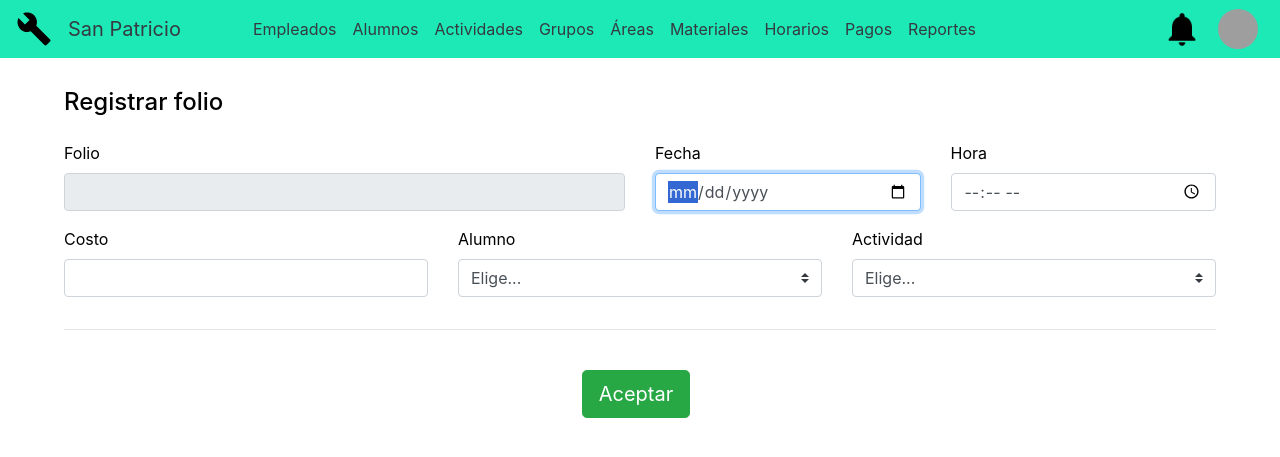
After one commit to AxelGarcia123/San-Patricio, a Flask app: page /generar-folios in a window 1280 px wide. The commit adds this page. Shown: the top 457 px of the page. Run offline with Flask 2, Linux system fonts and the light colour scheme; some libraries are stand-ins or nearby versions; grey boxes are pictures that could not be loaded.

Commit message:
Nuevos cambios, feos, pero cambios.

```diff
--- a/src/main.py
+++ b/src/main.py
@@ -201,6 +201,53 @@ def cargar_alumnos_registro(curp):
 
     return render_template('alumnos_registro.html', curp = curp)
 
+@app.route('/generar-folios', methods=['GET', 'POST'])
+def cargar_folios_generar():
+    if request.method == "POST":
+        detalles = request.form
+        _fecha = detalles['fecha']
+        _hora = detalles['hora']
+        _costo = detalles['costo']
+        _alumno = detalles['alumno']
+        _actividad = detalles['actividad']
+
+        _fechaHora = _fecha + " " + _hora
+
+        query = "insert into folio values (%s, %s, %s, %s, %s)"
+        values = (None, _fechaHora, _costo, _alumno, _actividad)
+
+        cur.execute(query, values)
+        mydb.commit()
+
+        print("INSERCION EXITOSA")
+        pass
+
+    return render_template('folios_generar.html')
+
+@app.route('/registro-inscripciones', methods=['GET', 'POST'])
+def cargar_inscripciones_registro():
+    if request.method == "POST":
+        detalles = request.form
+        _folio = detalles['folio']
+        _fecha = detalles['fecha']
+        _hora = detalles['hora']
+        _importe = detalles['importe']
+        _total = detalles['total']
+        _grupo = detalles['grupo']
+
+        _fechaHora = _fecha + " " + _hora
+
+        query = "insert into registroinscripcion values (%s, %s, %s, %s, %s)"
+        values = (_folio, _fechaHora, _importe, _total, _grupo)
+
+        cur.execute(query, values)
+        mydb.commit()
+
+        print("INSERCION EXITOSA")
+        pass
+
+    return render_template('inscripciones_registro.html')
+
 # @app.route('/test', methods=['GET', 'POST'])
 # def test():
 #     if request.method == "POST":
--- /dev/null
+++ b/src/static/js/scripts/folios_generar.js
@@ -0,0 +1,40 @@
+(async function () {
+    'use strict'
+
+    window.addEventListener('load', async function () {
+      // Fetch all the forms we want to apply custom Bootstrap validation styles to
+      var forms = document.getElementsByClassName('needs-validation')
+
+      // Loop over them and prevent submission
+      Array.prototype.filter.call(forms, async function (form) {
+        form.addEventListener('submit', async function (event) {
+          if (form.checkValidity() === false) {
+            event.preventDefault()
+            event.stopPropagation()
+          }
+          form.classList.add('was-validated')
+        }, false)
+      })
+
+    }, false)
+}())
+
+
+// var folio = document.getElementById('folio')
+
+// var numeros = "1234567890"
+
+// function generarFolio() {
+//     let folio_generado = ""
+//     for (let i = 0; i < 11; i++) {
+//         folio_generado += numeros.charAt(getRandom(0, numeros.length - 1))
+//     }
+//     folio.value = folio_generado
+// }
+
+// // min y max incluidos
+// function getRandom(min, max) {
+//     return Math.floor(Math.random() * (max - min + 1) ) + min;
+// }
+
+// generarFolio()
--- a/src/templates/Login.html
+++ b/src/templates/Login.html
@@ -37,7 +37,7 @@
         </div>
     </div>
 
-    <script src="{{ url_for('static', filename='js/jquery.min.js') }}"></script>
+    <script src="{{ url_for('static', filename='js/jquery-3.4.1.min.js') }}"></script>
     <!-- <script src="{{ url_for('static', filename='js/login/login.js') }}"></script> -->
 </body>
 </html>
--- /dev/null
+++ b/src/templates/folios_generar.html
@@ -0,0 +1,94 @@
+{% extends "menu_responsive.html" %}
+{% block titulo %}Generar folio{% endblock %}
+
+{% block contenido %}
+<!-- REGISTRO DE FOLIOS -->
+
+<div class="forma mt-3">
+
+    <h4 class="mx-auto mb-4">Registrar folio</h4>
+
+    <form class="needs-validation"  action="" method="POST">
+        <div class="row ">
+
+            <div class="col-md-6 mb-3">
+                <label for="folio">Folio</label>
+                <input type="number" class="form-control" id="folio" name="folio" placeholder="" value="" maxlength="10" required disabled>
+
+                <div class="invalid-feedback">
+                    Ingrese un folio válido.
+                </div>
+            </div>
+
+            <div class="col-md-3 mb-3">
+                <label for="fecha">Fecha</label>
+                <input type="date" class="form-control" id="fecha" name="fecha" placeholder="" value="" required autofocus>
+
+                <div class="invalid-feedback">
+                    Ingrese una fecha válida.
+                </div>
+            </div>
+
+            <div class="col-md-3 mb-3">
+                <label for="hora">Hora</label>
+                <input type="time" class="form-control" id="hora" name="hora" placeholder="" value="" required>
+
+                <div class="invalid-feedback">
+                    Ingrese una hora válida.
+                </div>
+            </div>
+
+        </div>
+
+        <div class="row">
+
+            <div class="col-md-4 mb-3">
+                <label for="costo">Costo</label>
+                <input type="number" class="form-control" id="costo" name="costo" placeholder="" value="" required>
+
+                <div class="invalid-feedback">
+                    Ingrese una cantidad válida.
+                </div>
+            </div>
+
+            <div class="col-md-4 mb-3">
+                <label for="alumno">Alumno</label>
+                <select class="custom-select d-block w-100" id="alumno" name="alumno" required>
+                    <option value="">Elige...</option>
+                    <!-- <option value="Deportiva">Deportiva</option> -->
+                </select>
+
+                <div class="invalid-feedback">
+                    Elija una opción.
+                </div>
+            </div>
+
+            <div class="col-md-4 mb-3">
+                <label for="actividad">Actividad</label>
+                <select class="custom-select d-block w-100" id="actividad" name="actividad" required>
+                    <option value="">Elige...</option>
+                    <!-- <option value="Deportiva">Deportiva</option> -->
+                </select>
+
+                <div class="invalid-feedback">
+                    Elija una opción.
+                </div>
+            </div>
+
+        </div>
+
+        <hr class="mb-4">
+
+        <div class="row justify-content-center">
+            <div class="mt-3 mb-2">
+                <button type="submit" class="btn btn-success btn-lg mr-2" id="_btAceptar">Aceptar</button>
+                <!-- <button type="button" class="btn btn-secondary btn-lg" id="btnTest">Cancelar</button> -->
+            </div>
+        </div>
+
+    </form>
+</div>
+
+<script src="{{ url_for('static', filename='js/scripts/folios_generar.js') }}"></script>
+
+{% endblock %}
```
Also changed, not shown: src/static/js/scripts/inscripciones_registro.js (added, +20 -0 lines), src/templates/inscripciones_registro.html (added, +91 -0 lines), README.md.
